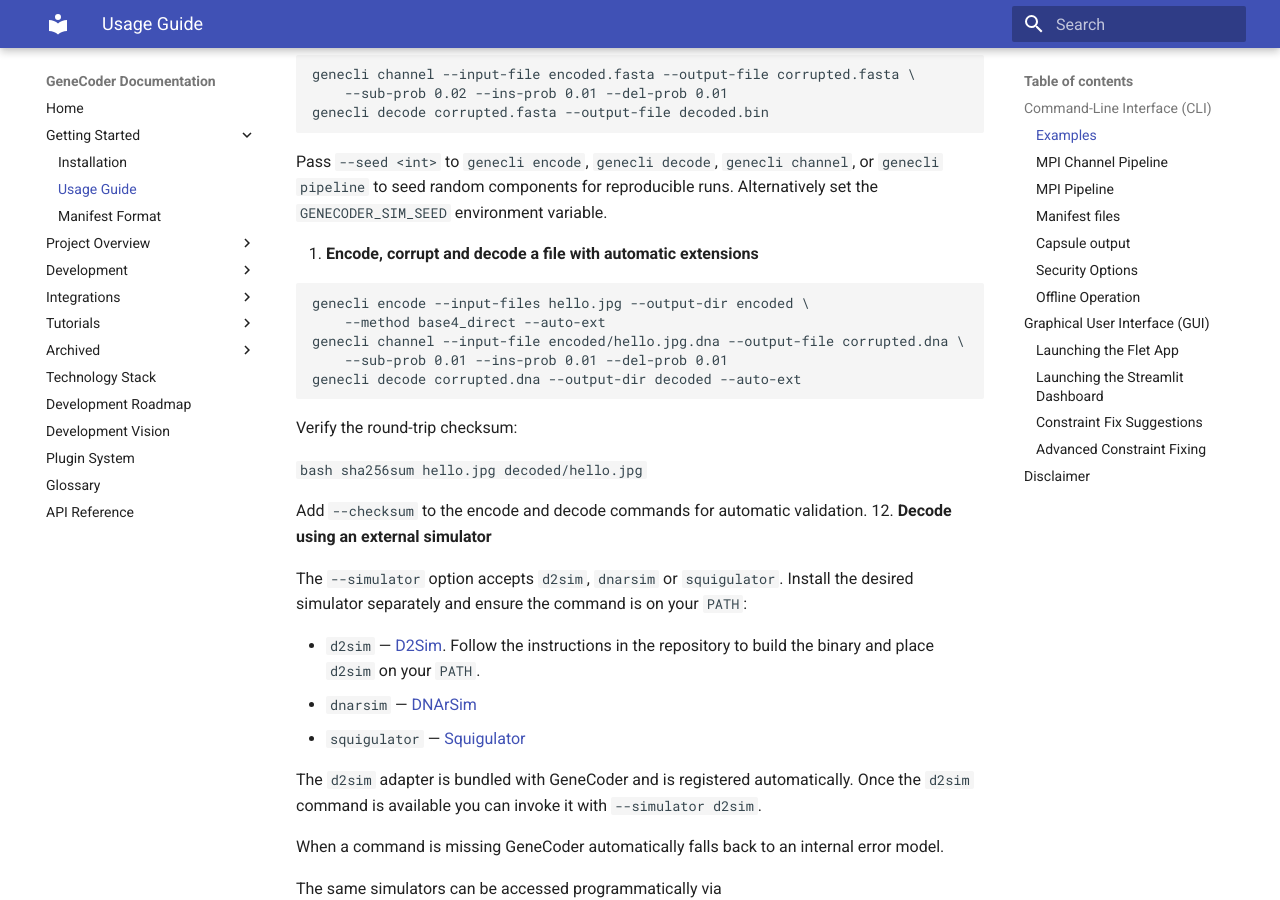
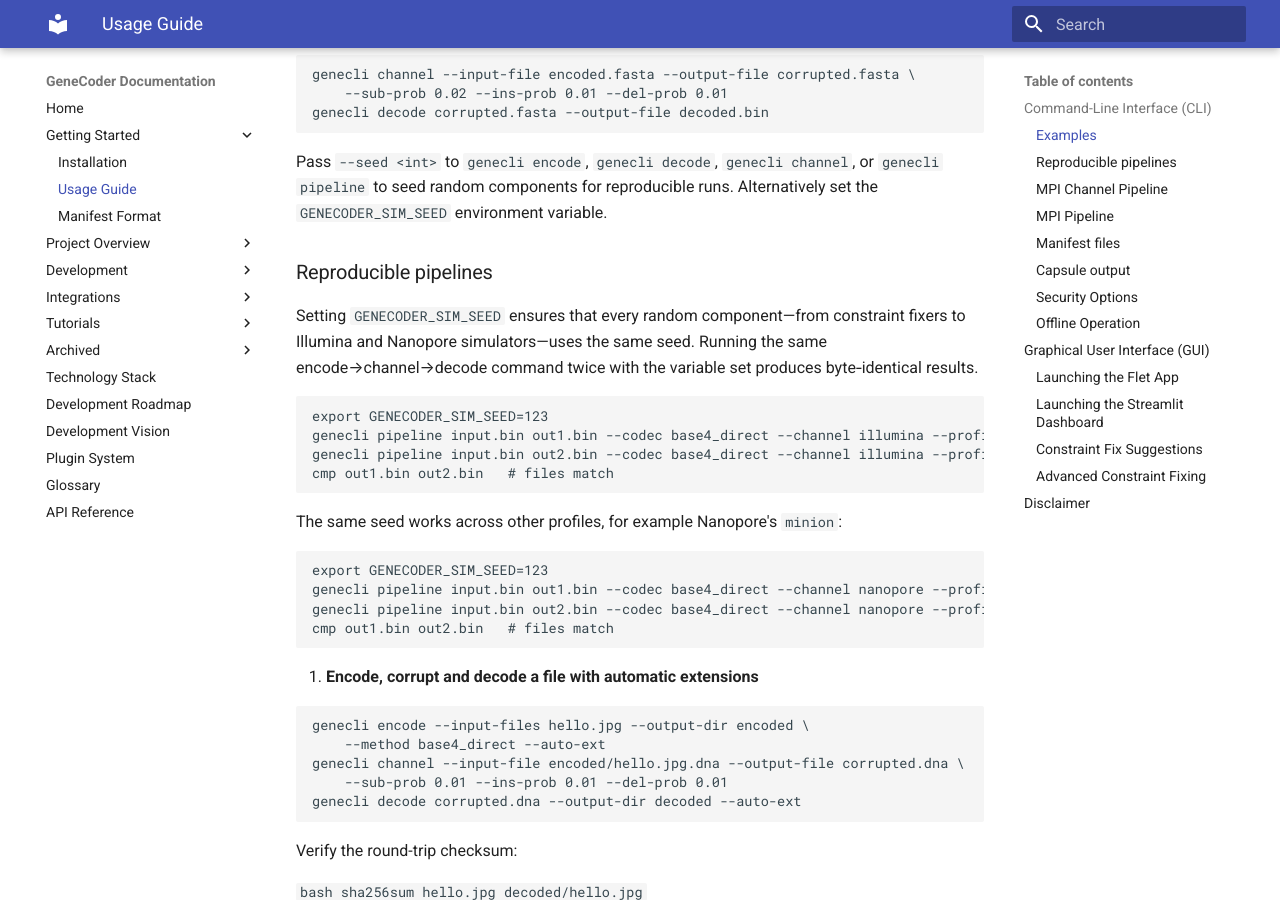
Before and after one commit to d0tTino/GeneCoder, an MkDocs documentation site: the page built from docs/usage.md, in a window 1280 px wide and 900 px high, scrolled down 2357 px. Built offline with MkDocs 1.6.1 and Material for MkDocs 9.7.7, drawn with Linux system fonts in a browser that asks for light colours.

Commit message:
Ensure seeded pipeline reproducibility

````diff
--- a/docs/usage.md
+++ b/docs/usage.md
@@ -133,6 +133,29 @@ genecli decode corrupted.fasta --output-file decoded.bin
 Pass `--seed <int>` to `genecli encode`, `genecli decode`, `genecli channel`, or
 `genecli pipeline` to seed random components for reproducible runs.
 Alternatively set the `GENECODER_SIM_SEED` environment variable.
+
+### Reproducible pipelines
+
+Setting `GENECODER_SIM_SEED` ensures that every random component—from
+constraint fixers to Illumina and Nanopore simulators—uses the same seed.
+Running the same encode→channel→decode command twice with the variable set
+produces byte‑identical results.
+
+```bash
+export GENECODER_SIM_SEED=123
+genecli pipeline input.bin out1.bin --codec base4_direct --channel illumina --profile miseq
+genecli pipeline input.bin out2.bin --codec base4_direct --channel illumina --profile miseq
+cmp out1.bin out2.bin   # files match
+```
+
+The same seed works across other profiles, for example Nanopore's `minion`:
+
+```bash
+export GENECODER_SIM_SEED=123
+genecli pipeline input.bin out1.bin --codec base4_direct --channel nanopore --profile minion
+genecli pipeline input.bin out2.bin --codec base4_direct --channel nanopore --profile minion
+cmp out1.bin out2.bin   # files match
+```
 
 11. **Encode, corrupt and decode a file with automatic extensions**
 
````
Also changed, not shown: 1 other file.
